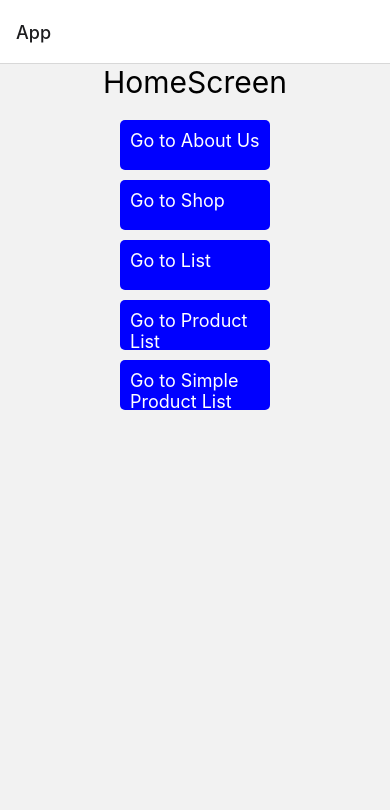
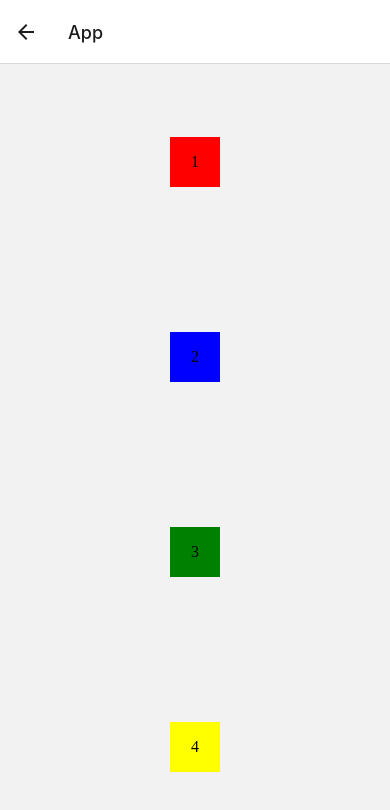
Before and after one commit to Digital-School-Ferizaj/7a-ReactNative, a React Native app: screen /FlexScreen in a window 390 px wide. Shown: the top 810 px of the page. Built offline with nearby package versions, Linux system fonts and the light colour scheme.

Commit message:
lesson 11 (flex)

```diff
--- a/App.js
+++ b/App.js
@@ -7,6 +7,7 @@ import ShopScreen from "./src/screens/shopScreen";
 import ListScreen from './src/screens/listScreen';
 import ProductList from './src/screens/productList';
 import SimProductList from './src/screens/simProdList';
+import FlexScreen from './src/screens/flexScreen';
 
 const Stack = createStackNavigator();
 
@@ -23,6 +24,7 @@ export default function App() {
         <Stack.Screen name="List" component={ListScreen} />
         <Stack.Screen name="ProductList" component={ProductList} />
         <Stack.Screen name="SimProductList" component={SimProductList} />
+        <Stack.Screen name="FlexScreen" component={FlexScreen} />
       </Stack.Navigator>
     </NavigationContainer>
   );
--- a/src/screens/HomeScreen.js
+++ b/src/screens/HomeScreen.js
@@ -41,6 +41,13 @@ const HomeScreen = ({navigation}) => {
         <Text style={styles.buttonText}>Go to Simple Product List</Text>
       </TouchableOpacity>
 
+       <TouchableOpacity
+        onPress={() => navigation.navigate("FlexScreen")}
+        style={styles.button}
+      >
+        <Text style={styles.buttonText}>Go to Flex Screen</Text>
+      </TouchableOpacity>
+
     </View>
   );
 };
@@ -58,7 +65,7 @@ const styles = StyleSheet.create({
     backgroundColor: "blue",
     padding: 10,
     borderRadius: 5,
-    width: 150,
+    width: 250,
     height: 50,
     marginBottom: 10,
   },
--- a/src/screens/flexScreen.js
+++ b/src/screens/flexScreen.js
@@ -5,10 +5,10 @@ import { Text, View, TouchableOpacity, StyleSheet, FlatList, Image } from "react
 const FlexScreen = ({navigation}) => {
     return (
         <View style={styles.container}>
-            <View style={styles.item1}>1</View>
-            <View style={styles.item2}>2</View>
-            <View style={styles.item3}>3</View>
-            <View style={styles.item4}>4</View>
+            <View style={[styles.item1, styles.itemCommon]}>1</View>
+            <View style={[styles.item2, styles.itemCommon]}>2</View>
+            <View style={[styles.item3, styles.itemCommon]}>3</View>
+            <View style={[styles.item4, styles.itemCommon]}>4</View>
         </View>
     );
 }
@@ -16,10 +16,33 @@ const FlexScreen = ({navigation}) => {
 const styles = StyleSheet.create({
     container: {
         flex: 1,
-        flexDirection: "row",
+        flexDirection: "column",
         //  flexDirection: row | row-reverse | column | column-reverse;
-
+        justifyContent: "space-around",
+        //horizontal alignment
+        //  justifyContent: flex-start | flex-end | center | space-between | space-around | space-evenly;
+        alignItems: "center",
+        //vertical alignment
+        //  alignItems: flex-start | flex-end | center | stretch | baseline;
     },
+    itemCommon: {
+        width: 50,
+        height: 50,
+        justifyContent: "center",
+        alignItems: "center",
+    },
+    item1:{
+        backgroundColor: "red",
+    },
+    item2:{
+        backgroundColor: "blue",
+    },
+    item3:{
+        backgroundColor: "green",
+    },
+    item4:{
+        backgroundColor: "yellow",
+    }
 });
 
 
```
